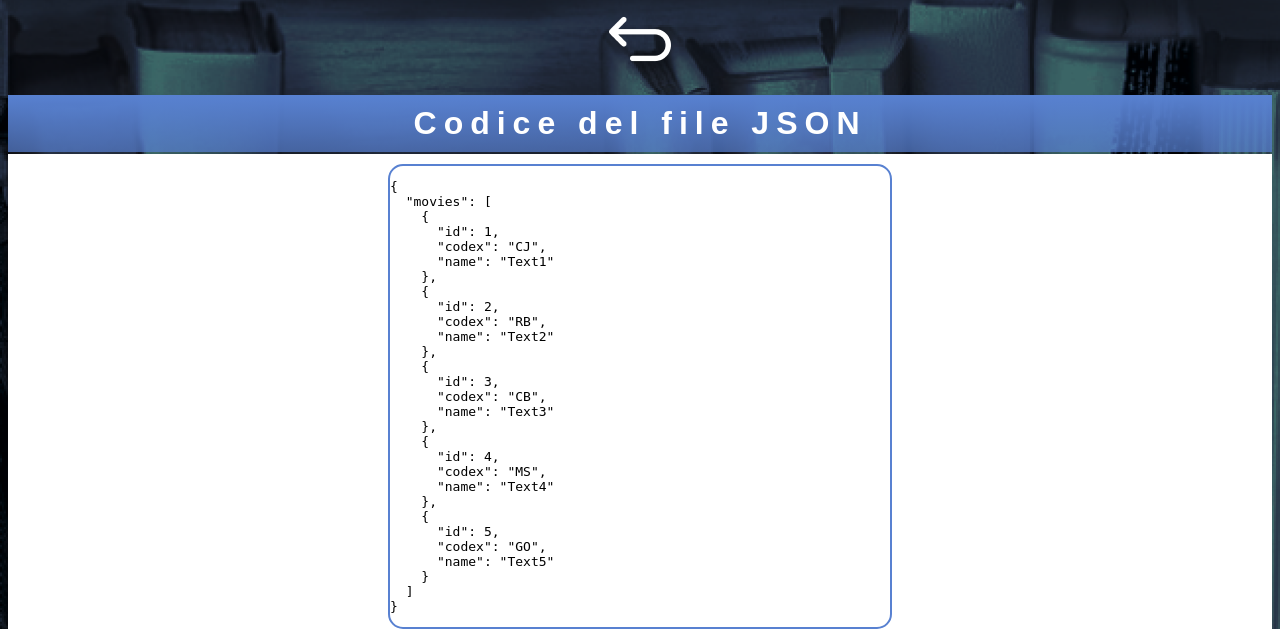
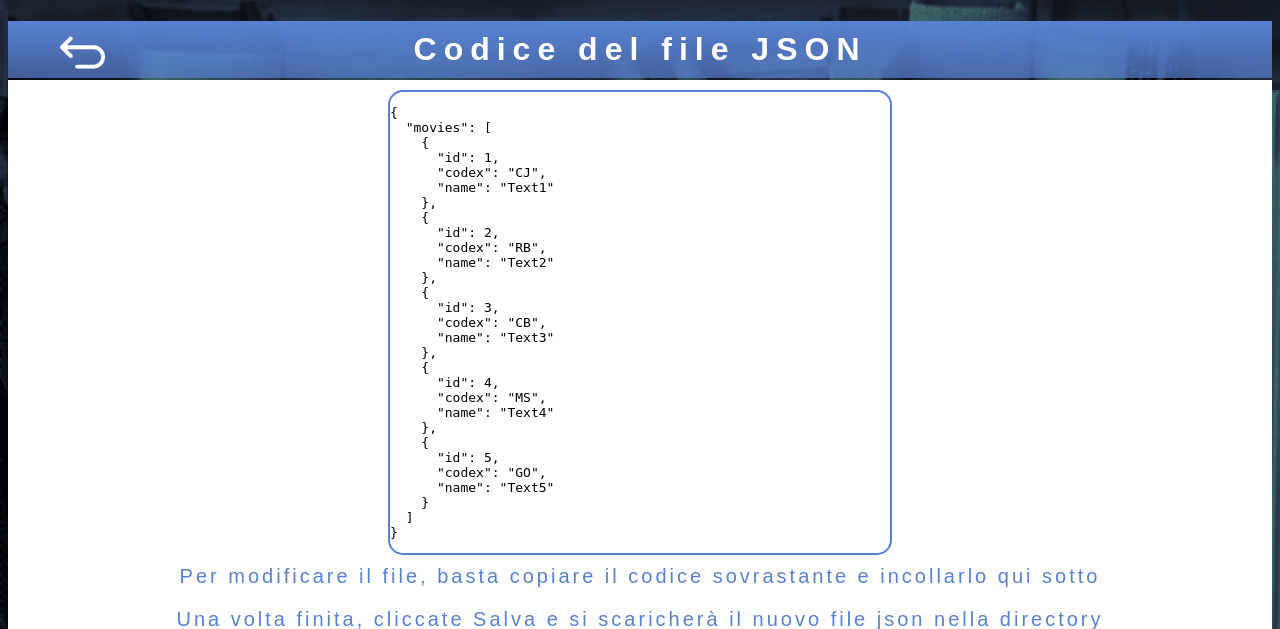
Before and after one commit to GeorgeJuarez660/EncyEmail, a Flask app: template templates/ency-edit.html in a window 1280 px wide. Shown: the top 629 px of the page. Run offline with Flask 2, Linux system fonts and the light colour scheme; the template is opened without the code that fills it, so the values that code supplies are empty; some web fonts are replaced.

Commit message:
css encyemail_edit

```diff
--- a/static/css/encyemail_edit_style.css
+++ b/static/css/encyemail_edit_style.css
@@ -26,6 +26,29 @@ h1{
     font-family: 'Jaldi', sans-serif;
     color: white;
 }
+
+/*CSS of Come Back*/
+
+img#cBack{
+    width:45px;
+    height:45px;
+    transition: transform .5s;
+    cursor: pointer;
+    z-index: 1;
+}
+
+img:hover{
+    transform: rotate(-360deg);
+}
+
+.come_back #cBack{
+    position: absolute;
+    float: left;
+    top:30px;
+    left:60px;
+}
+
+/*CSS of Precode*/
 
 div #show_sc{
     text-align: left;
```
